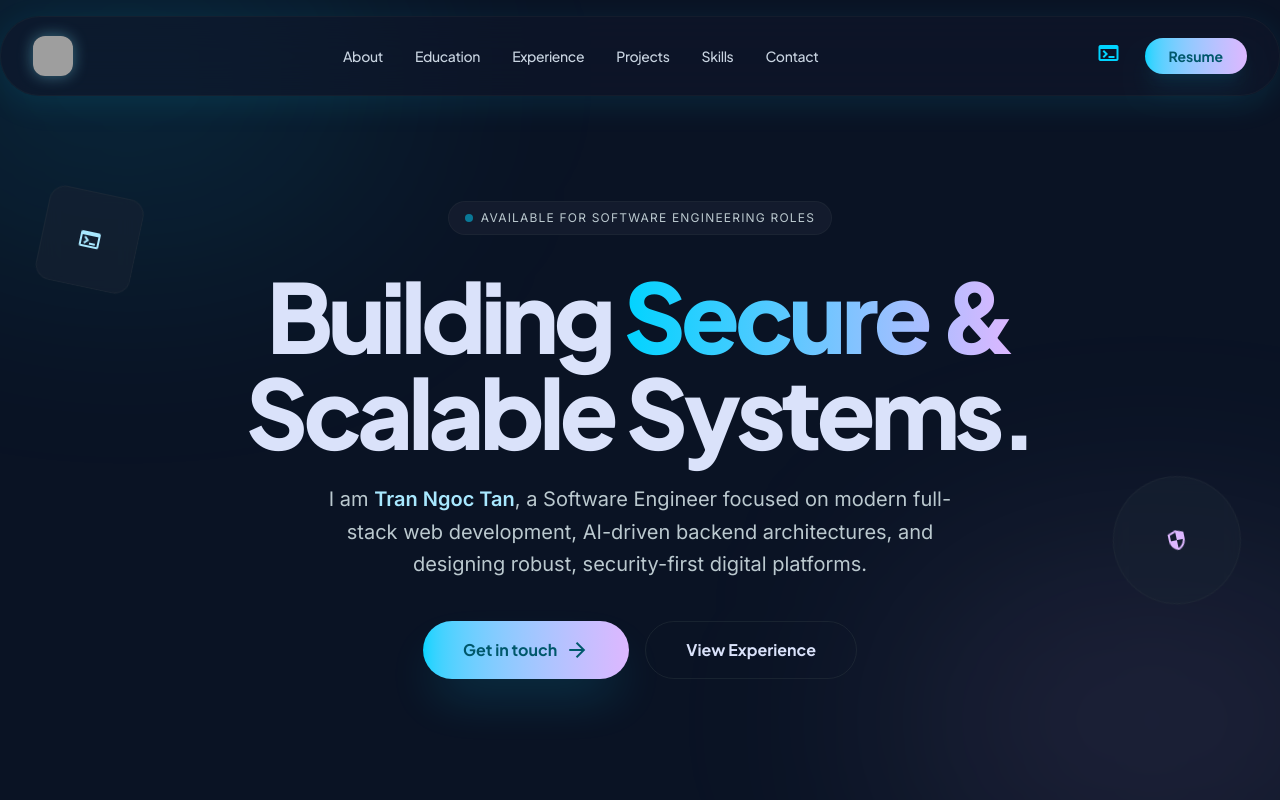
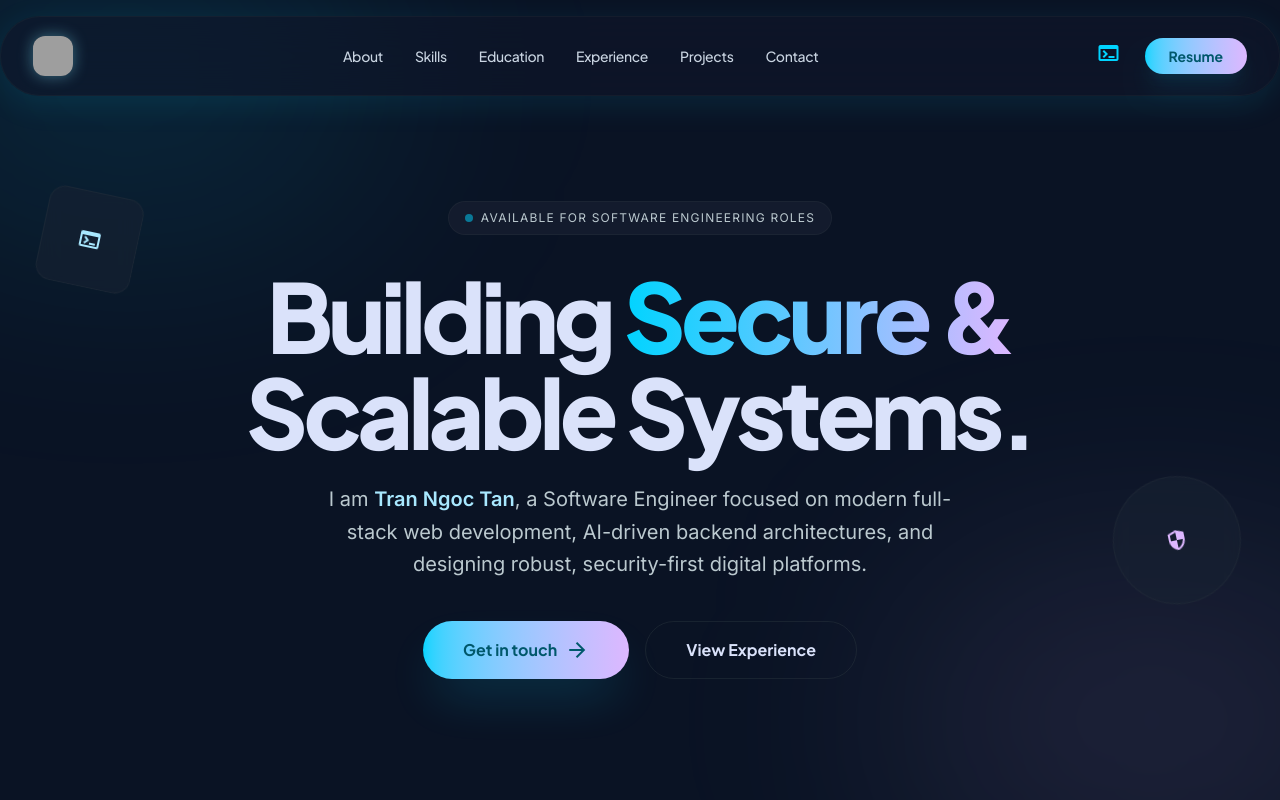
Before and after one commit to newtdangcode/my-portfolio, a Next.js app: page / in a window 1280 px wide. Shown: the top 800 px of the page. Built offline with nearby package versions, Linux system fonts and the light colour scheme; grey boxes are pictures that could not be loaded.

Commit message:
fix: reorder header navigation layout to match page sections chronological rendering

```diff
--- a/src/app/page.tsx
+++ b/src/app/page.tsx
@@ -22,10 +22,10 @@ export default function Home() {
         </a>
         <div className="hidden md:flex gap-6 lg:gap-8 items-center">
           <a className="font-headline font-medium text-sm tracking-tight text-slate-300 hover:text-white transition-colors" href="#about">About</a>
+          <a className="font-headline font-medium text-sm tracking-tight text-slate-300 hover:text-white transition-colors" href="#skills">Skills</a>
           <a className="font-headline font-medium text-sm tracking-tight text-slate-300 hover:text-white transition-colors" href="#education">Education</a>
           <a className="font-headline font-medium text-sm tracking-tight text-slate-300 hover:text-white transition-colors" href="#experience">Experience</a>
           <a className="font-headline font-medium text-sm tracking-tight text-slate-300 hover:text-white transition-colors" href="#projects">Projects</a>
-          <a className="font-headline font-medium text-sm tracking-tight text-slate-300 hover:text-white transition-colors" href="#skills">Skills</a>
           <a className="font-headline font-medium text-sm tracking-tight text-slate-300 hover:text-white transition-colors" href="#contact">Contact</a>
         </div>
         <div className="flex items-center gap-4">
```
